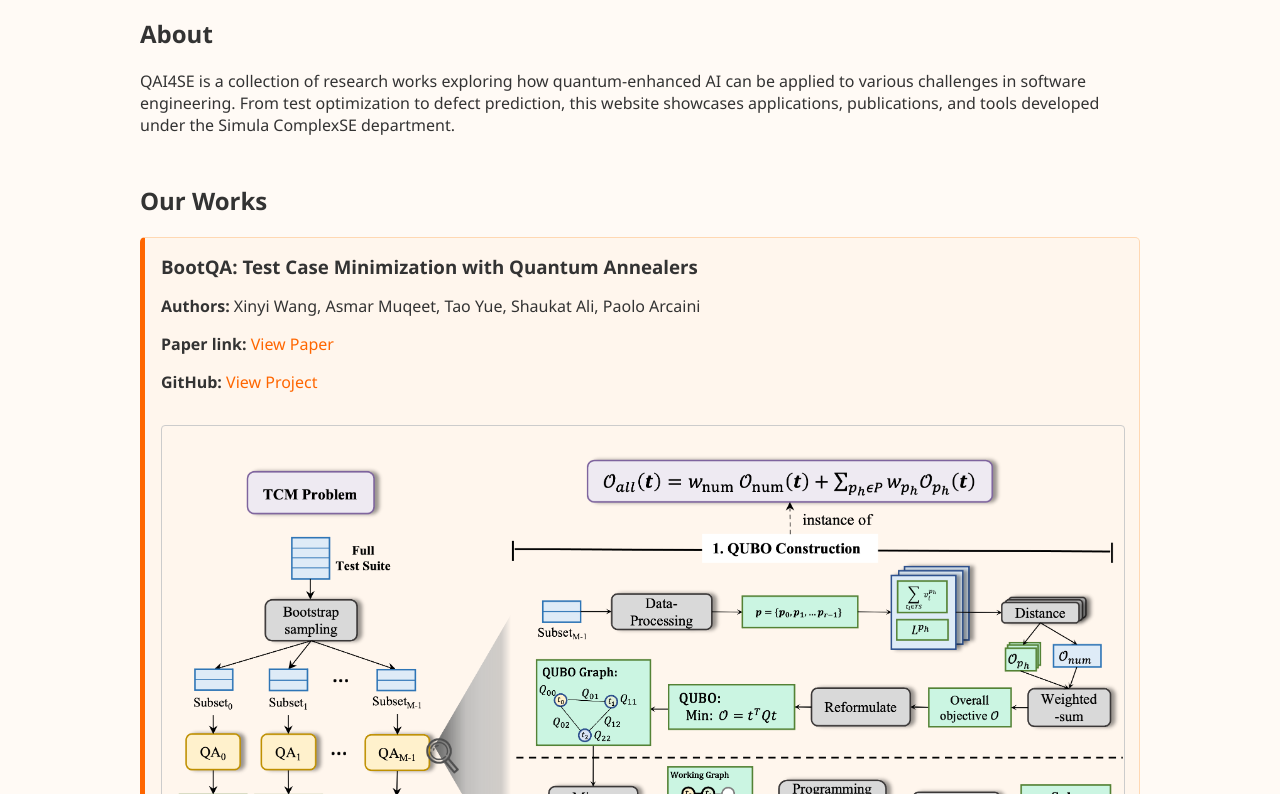
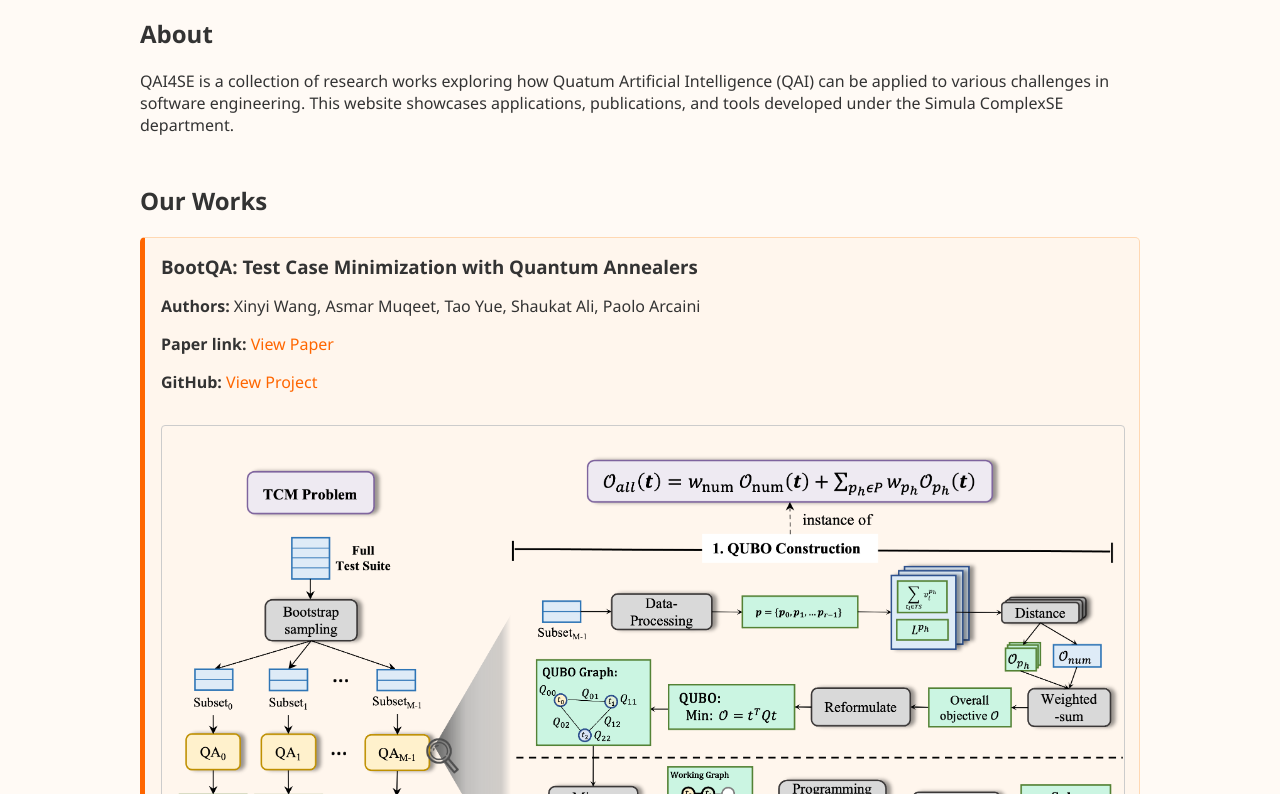
Before and after one commit to Simula-COMPLEX/qai4se, a plain HTML site: page index.html in a window 1280 px wide. Shown: the part 306-1100 px from the top of the page. Drawn offline with Linux system fonts and the light colour scheme.

Commit message:
update text

```diff
--- a/index.html
+++ b/index.html
@@ -120,7 +120,7 @@ header::after {
     <section>
       <h2>About</h2>
       <p>
-        QAI4SE is a collection of research works exploring how quantum-enhanced AI can be applied to various challenges in software engineering. From test optimization to defect prediction, this website showcases applications, publications, and tools developed under the Simula ComplexSE department.
+        QAI4SE is a collection of research works exploring how Quatum Artificial Intelligence (QAI) can be applied to various challenges in software engineering. This website showcases applications, publications, and tools developed under the Simula ComplexSE department.
       </p>
     </section>
 
```
